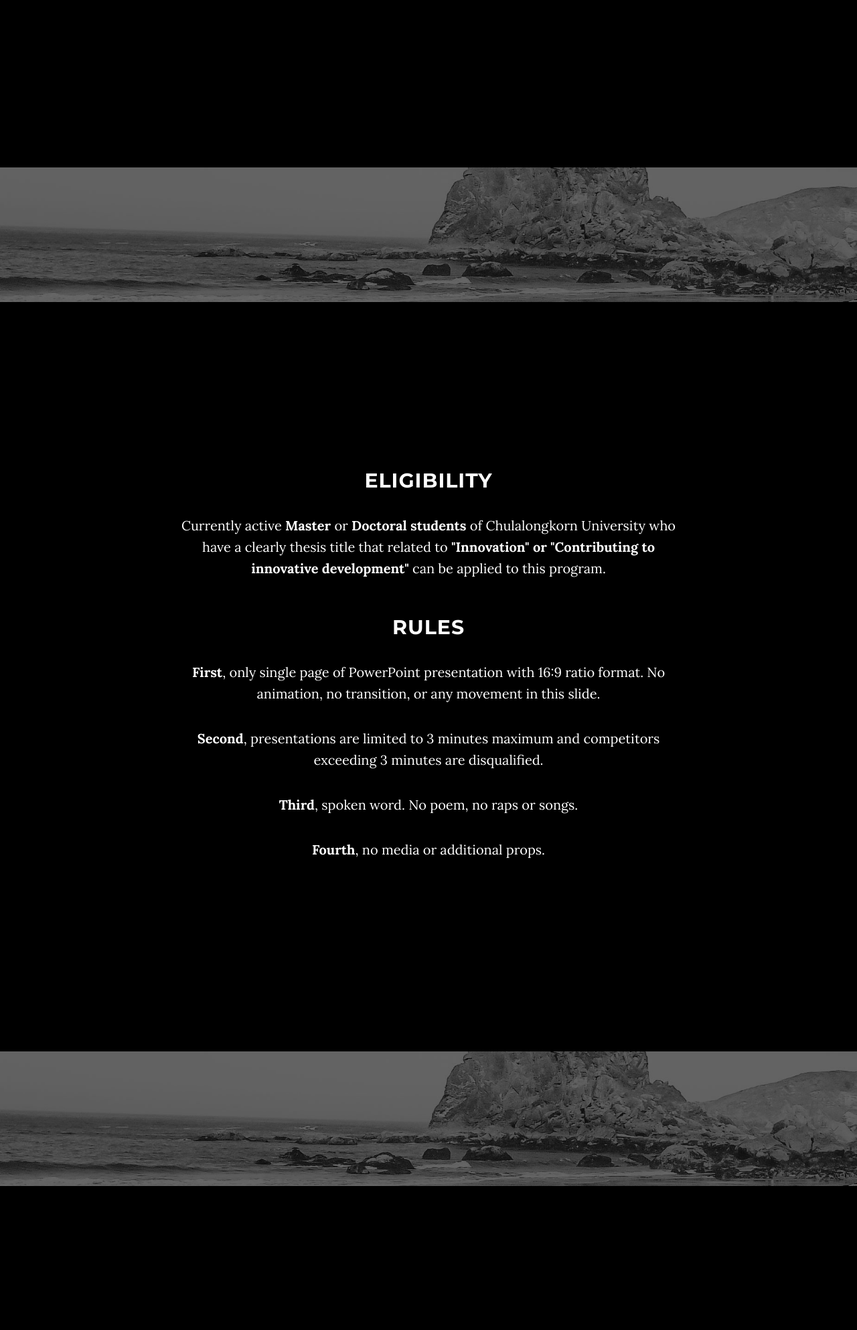
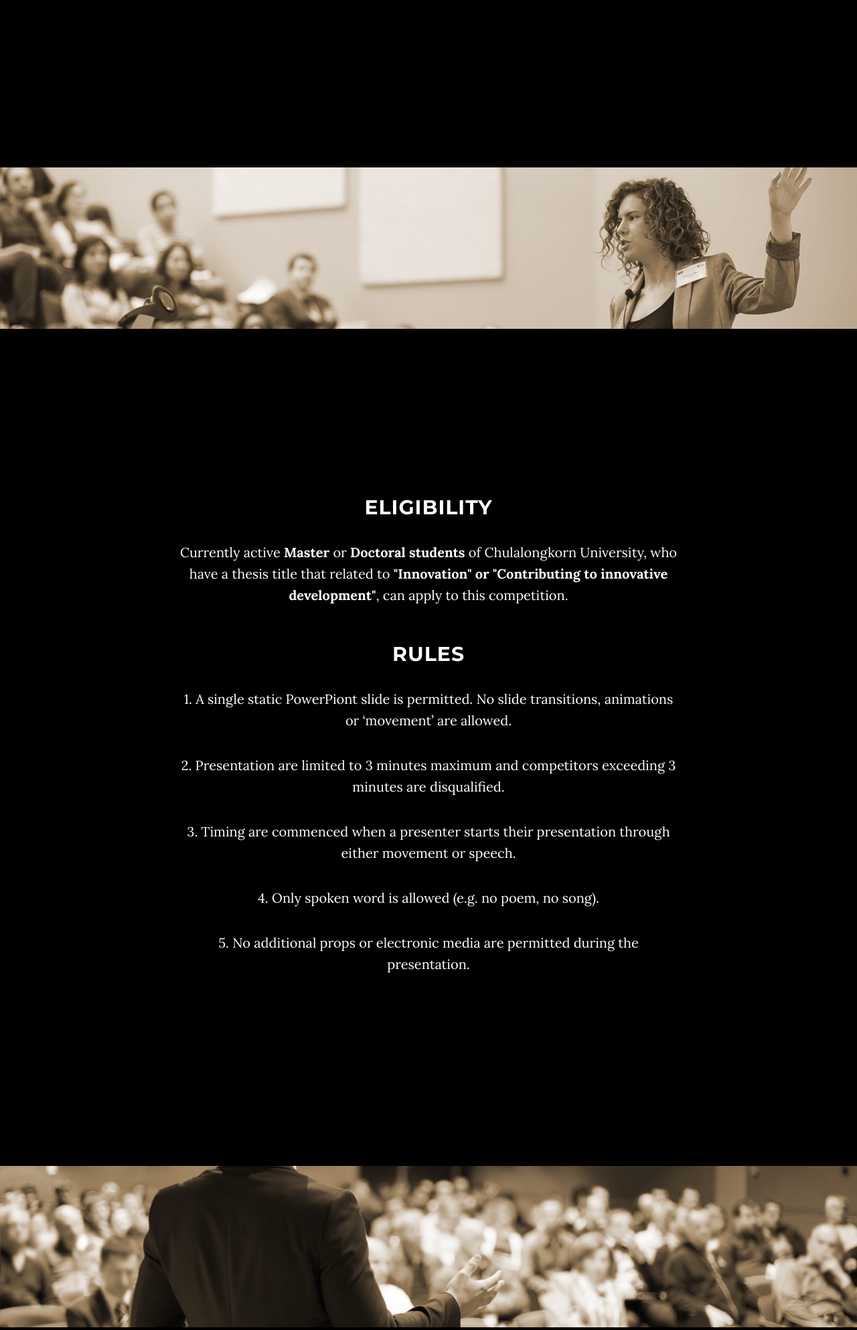
Before and after one commit to behemorthz/behemorthz.github.io, a PHP site: page / in a window 1280 px wide. Shown: the part 1377-3363 px from the top of the page at 67% size. Run offline with PHP 8.4, Linux system fonts and the light colour scheme; some libraries are stand-ins or nearby versions.

Commit message:
update 6

```diff
--- a/3mt/css/grayscale.css
+++ b/3mt/css/grayscale.css
@@ -581,12 +581,49 @@ a:focus {
   background-size: cover;
   -o-background-size: cover;
 }
+.space-section-a {
+  width: 100%;
+  padding: 120px 0;
+  color: white;
+  background: url(../img/3mt-space-1.jpg) no-repeat center center scroll;
+  background-color: black;
+  -webkit-background-size: cover;
+  -moz-background-size: cover;
+  background-size: cover;
+  -o-background-size: cover;
+}
+
+.space-section-b {
+  width: 100%;
+  padding: 120px 0;
+  color: white;
+  background: url(../img/3mt-space-2.jpg) no-repeat center center scroll;
+  background-color: black;
+  -webkit-background-size: cover;
+  -moz-background-size: cover;
+  background-size: cover;
+  -o-background-size: cover;
+}
+
+.space-section-c {
+  width: 100%;
+  padding: 120px 0;
+  color: white;
+  background: url(../img/3mt-space-3.jpg) no-repeat center center scroll;
+  background-color: black;
+  -webkit-background-size: cover;
+  -moz-background-size: cover;
+  background-size: cover;
+  -o-background-size: cover;
+}
+
 .picture-footer {
   width: 100%;
   /** height: 300px; **/
   display: block;
   /* padding: 50px 0; */
   padding-top: 0px !important;
+  padding-top: 20px !important;
   color: white;
   /*background: url(../img/footer.png) no-repeat center center scroll;*/
   background-color: white;
@@ -698,14 +735,13 @@ body {
 
 #picfooter .picture-footer img {
     max-width: 200px;
-    max-height: 100px;
+    max-height: 60px;
     margin: 10px 5px;
+    position: relative;
+    top: 50%;
+    transform: perspective(1px) translateY(-50%);
 }
-#picfooter .picture-footer img {
-    /** max-width: 200px; **/
-    max-height: 50px;
-    margin: 20px auto;
-}
+
 .picture-footer ul {
     display: block;
 }
@@ -714,6 +750,7 @@ body {
     float: left;
     margin: 0 10px;
     line-height: 100px;
+    height: 100px;
 }
 
 #picfooter {
@@ -731,5 +768,8 @@ body {
     height: auto;
     display: block;
     margin: 20px auto;
-    padding-top: 20px;
+    padding-top: 55px;
 }
+#o-loges  {
+
+}
--- a/3mt/index.html
+++ b/3mt/index.html
@@ -101,8 +101,8 @@
     </section>
 
     <!-- Picture Section -->
-    <section id="download" class="content-section text-center">
-        <div class="download-section">
+    <section id="spacea" class="content-section text-center">
+        <div class="space-section-a">
             <div class="container">
                 <div class="col-lg-8 col-lg-offset-2">
                 </div>
@@ -115,20 +115,21 @@
         <div class="row">
             <div class="col-lg-8 col-lg-offset-2">
                 <h2>Eligibility</h2>
-                <p>Currently active <b>Master</b> or <b>Doctoral students</b> of Chulalongkorn University who have a clearly thesis title that related to <b>"Innovation" or "Contributing to innovative development"</b> can be applied to this program.</p>
+                <p>Currently active <b>Master</b> or <b>Doctoral students</b> of Chulalongkorn University, who have a thesis title that related to <b>"Innovation" or "Contributing to innovative development"</b>, can apply to this competition.</p>
                 <br>
                 <h2>Rules</h2>
-                <p><strong>First</strong>, only single page of PowerPoint presentation with 16:9 ratio format. No animation, no transition, or any movement in this slide.</p>
-                <p><strong>Second</strong>, presentations are limited to 3 minutes maximum and competitors exceeding 3 minutes are disqualified.</p>
-                <p><strong>Third</strong>, spoken word. No poem, no raps or songs.</p>
-                <p><strong>Fourth</strong>, no media or additional props.</p>
+                <p>1. A single static PowerPiont slide is permitted. No slide transitions, animations or ‘movement’ are allowed.</p>
+                <p>2. Presentation are limited to 3 minutes maximum and competitors exceeding 3 minutes are disqualified.</p>
+                <p>3. Timing are commenced when a presenter starts their presentation through either movement or speech.</p>
+                <p>4. Only spoken word is allowed (e.g. no poem, no song).</p>
+                <p>5. No additional props or electronic media are permitted during the presentation.</p>
             </div>
         </div>
     </section>
 
     <!-- Picture Section -->
-    <section id="download" class="content-section text-center">
-        <div class="download-section">
+    <section id="spacec" class="content-section text-center">
+        <div class="space-section-c">
             <div class="container">
                 <div class="col-lg-8 col-lg-offset-2">
                 </div>
@@ -141,19 +142,17 @@
         <div class="row">
             <div class="col-lg-8 col-lg-offset-2">
                 <h2>Prizes</h2>
-                <p>The following prizes are on offer to successful competition entrants.</p>
                 <img src="img/prize-winner.png" class="img-responsive">
                 <img src="img/prize-runner1.png" class="img-responsive">
                 <img src="img/prize-runner2.png" class="img-responsive">
-
-
+                <img src="img/prize-popular.png" class="img-responsive">
             </div>
         </div>
     </section>
 
     <!-- Picture Section -->
-    <section id="download" class="content-section text-center">
-        <div class="download-section">
+    <section id="spaceb" class="content-section text-center">
+        <div class="space-section-b">
             <div class="container">
                 <div class="col-lg-8 col-lg-offset-2">
                 </div>
@@ -166,10 +165,10 @@
         <div class="row">
             <div class="col-lg-8 col-lg-offset-2">
                 <h2>Contact Us</h2>
-                <p>If you have any question? Feel free to email us at</p>
+                <p>If you have any inquiries? Feel free to email us at</p>
                 <p><a href="mailto:threeminutethesis.cu@gmail.com">threeminutethesis.cu@gmail.com</a>
                 </p>
-                <p>Or contact us at</p>
+                <p>or</p>
                 <ul class="list-inline banner-social-buttons">
                     <li>
                         <a href="https://facebook.com/EGSACU" class="btn btn-default btn-lg"><i class="fa fa-facebook fa-fw"></i> <span class="network-name">Facebook</span></a>
@@ -202,7 +201,7 @@
                   <ul>
                       <li><a href="http://www.uq.edu.au/"><img src="./img/uq-logo.png" alt="The University of Queensland" class="img-responsive"></a></li>
                       <li><a href="http://www.nitad17.com/"><img src="./img/nitad17-temp-logo.png" alt="NITAD'17" class="img-responsive"></a></li>
-                      <li><a href="http://www.eng.chula.ac.th/"><img src="./img/cu-eng-logo.png" alt="Chula Engineering" class="img-responsive"></a></li>
+                      <li><a href="http://www.eng.chula.ac.th/"><img src="./img/cu-eng-logo.png" alt="Chula Engineering" class="img-responsive cuengin"></a></li>
                       <li><a href="http://www.facebook.com/EGSACU/"><img src="./img/egsa-logo.png" alt="Engineering Graduate Student Association" class="img-responsive"></a></li>
                       <li><a href="http://www.chula.ac.th/"><img src="./img/cu-logo.png" alt="Chulalongkorn University" class="img-responsive"></a></li>
                   </ul>
```
Also changed, not shown: 3mt/img/3mt-space-1.jpg (added), 3mt/img/3mt-space-2.jpg (added), 3mt/img/3mt-space-3.jpg (added), 3mt/img/prize-popular.png (added).
